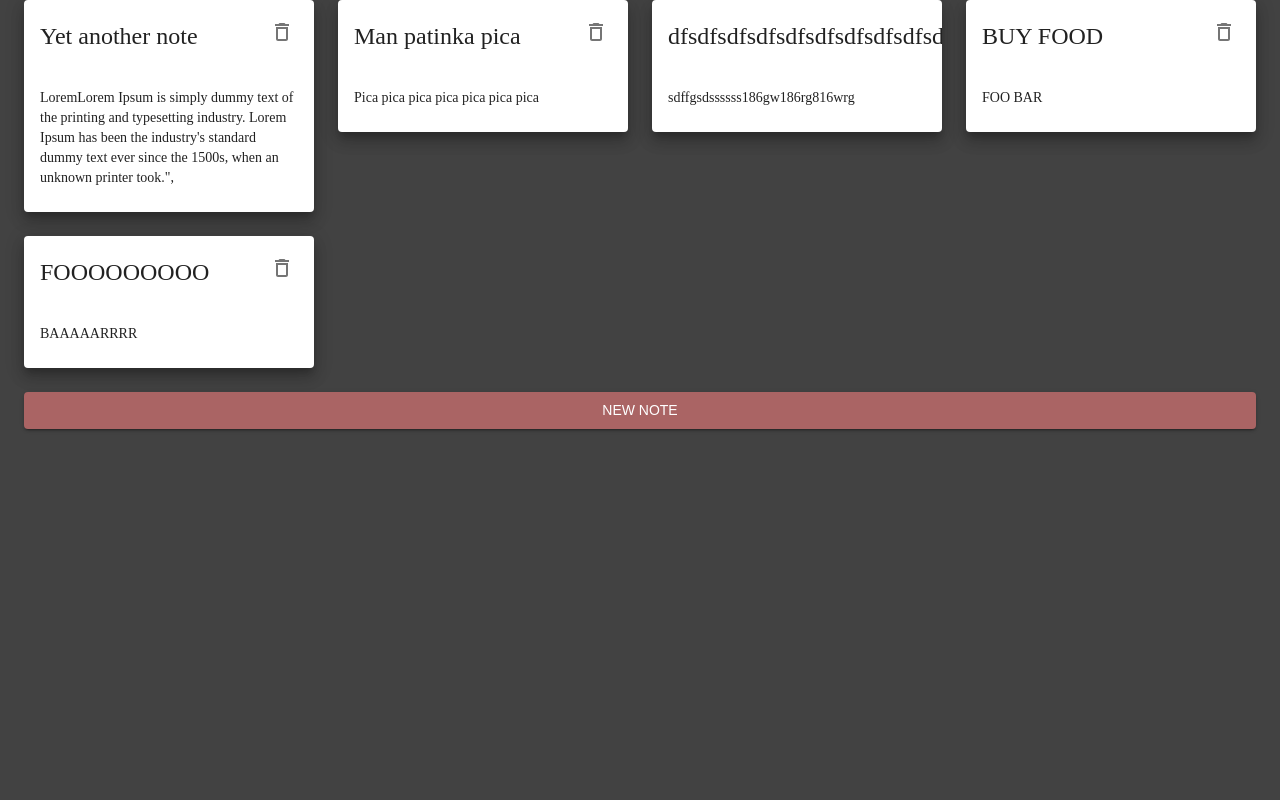
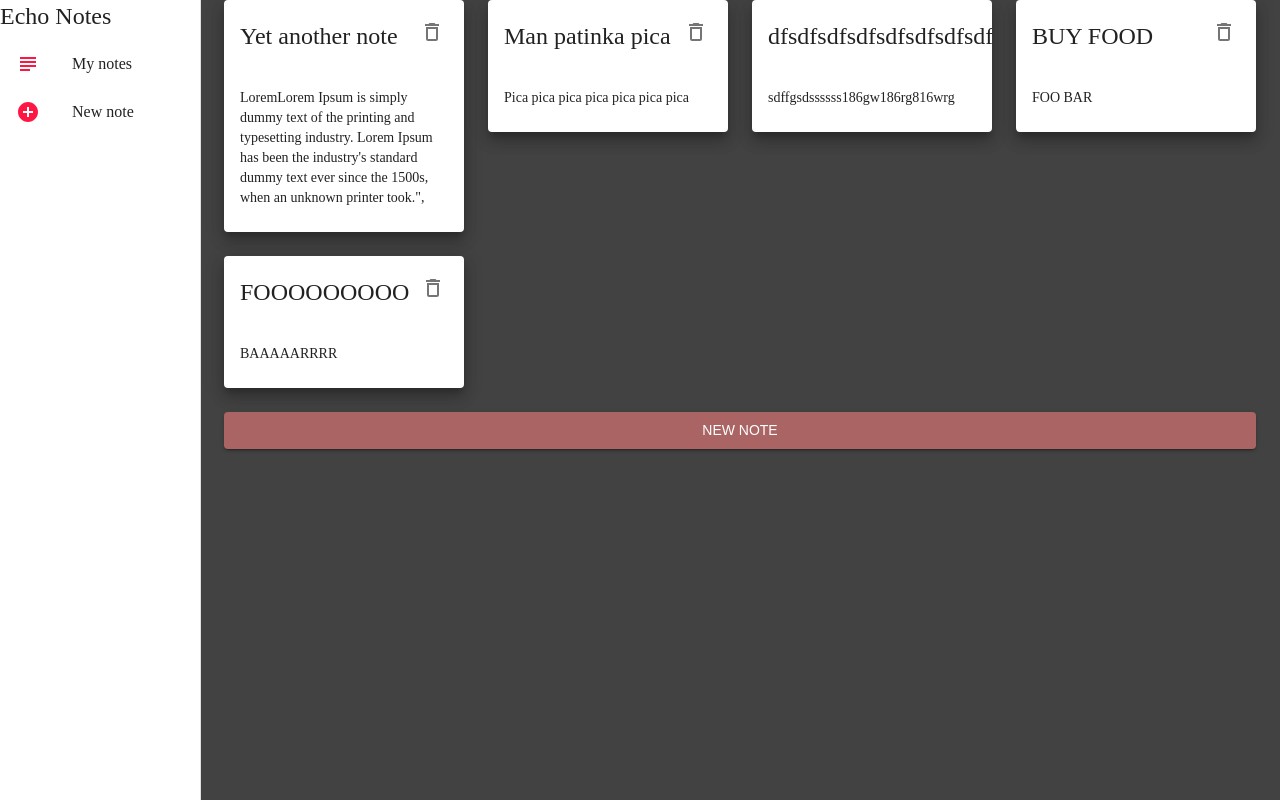
Before and after one commit to Aidas-Baublys/Personal-todo-app, a React (Create React App) app: page / in a window 1280 px wide. Built offline with nearby package versions, Linux system fonts and the light colour scheme; data requests are answered from the project's data file.

Commit message:
Add permanent side drawer to app with link menu items to all pages.

```diff
--- a/src/App.js
+++ b/src/App.js
@@ -1,6 +1,6 @@
 import { BrowserRouter as Router, Switch, Route } from 'react-router-dom';
 import { createTheme, ThemeProvider } from '@material-ui/core';
-import { purple } from '@material-ui/core/colors';
+import { red } from '@material-ui/core/colors';
 
 import Notes from './pages/Notes';
 import Create from './pages/Create';
@@ -11,7 +11,7 @@
     primary: {
       main: "rgb(170, 100, 100)",
     },
-    secondary: purple,
+    secondary: red,
   },
   typography: {
     fontFamily: "Courier+Prime",
--- a/src/components/Layout/index.js
+++ b/src/components/Layout/index.js
@@ -1,11 +1,78 @@
+import {
+  Drawer,
+  List,
+  ListItem,
+  ListItemIcon,
+  ListItemText,
+  makeStyles,
+  Typography
+} from "@material-ui/core";
+import { AddCircleOutlined, SubjectOutlined } from "@material-ui/icons";
+import { useHistory } from "react-router-dom";
+
+const drawerWidth = 200;
+
+const useStyles = makeStyles({
+  root: {
+    display: "flex",
+  },
+  drawer: {
+    width: drawerWidth,
+  },
+  paper: {
+    width: drawerWidth,
+  },
+});
 
 function Layout({ children }) {
+  const classes = useStyles();
+  const history = useHistory();
+
+  const menuItems = [
+    {
+      text: "My notes",
+      icon: <SubjectOutlined color="secondary" />,
+      path: "/",
+    },
+    {
+      text: "New note",
+      icon: <AddCircleOutlined color="secondary" />,
+      path: "/create",
+    },
+  ];
+
   return (
-    <div>
+    <div className={classes.root}>
+      <Drawer
+        className={classes.drawer}
+        variant="permanent"
+        anchor="left"
+        classes={{
+          paper: classes.paper
+        }}
+      >
+        <Typography variant="h5">
+          Echo Notes
+        </Typography>
+        <List>
+          {menuItems.map(item => (
+            <ListItem
+              key={item.text}
+              button
+              onClick={() => history.push(item.path)}
+            >
+              <ListItemIcon>
+                {item.icon}
+              </ListItemIcon>
+              <ListItemText primary={item.text} />
+            </ListItem>
+          ))}
+        </List>
+      </Drawer>
       <main>
         {children}
       </main>
-    </div>
+    </div >
   );
 }
 
```
